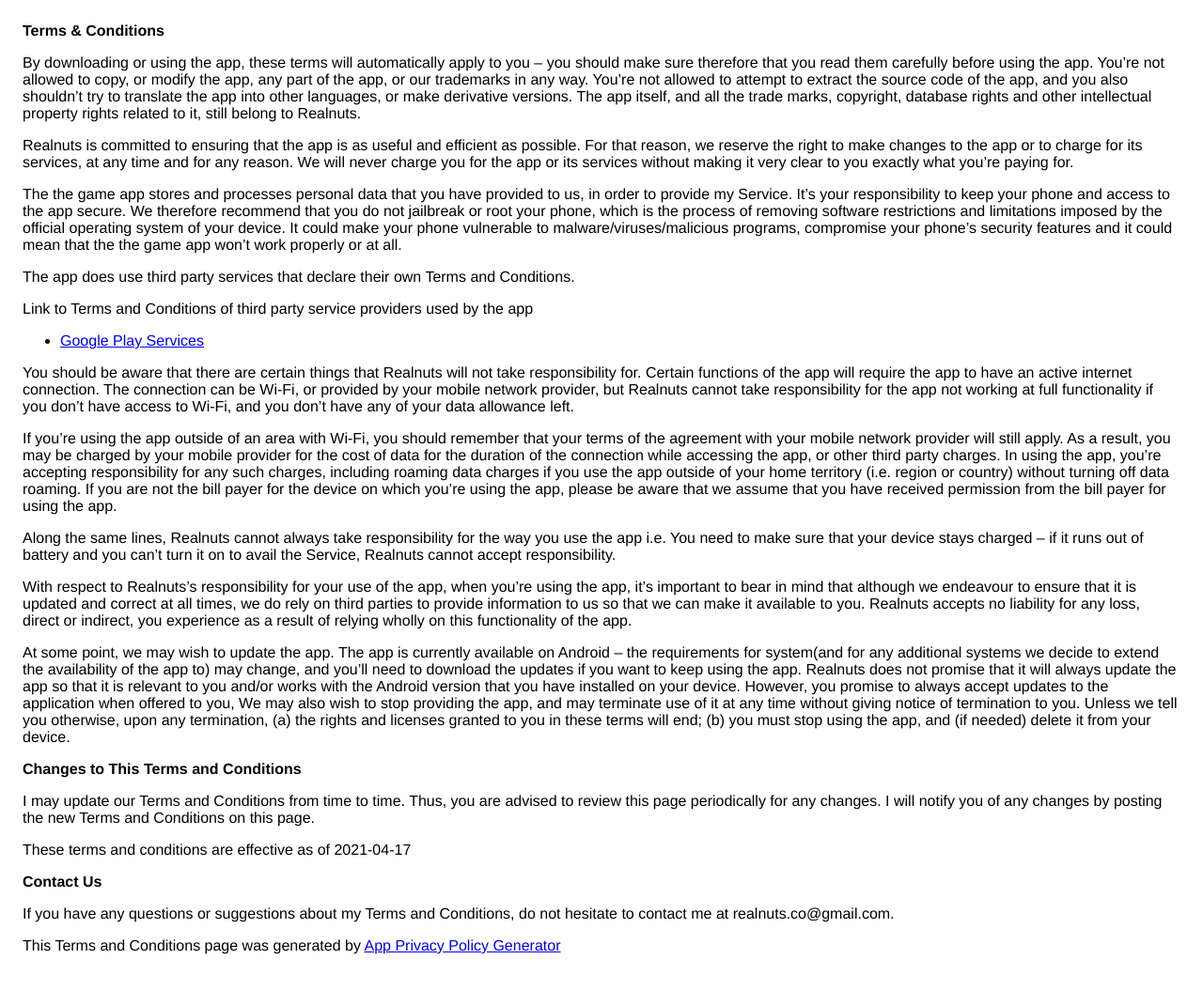
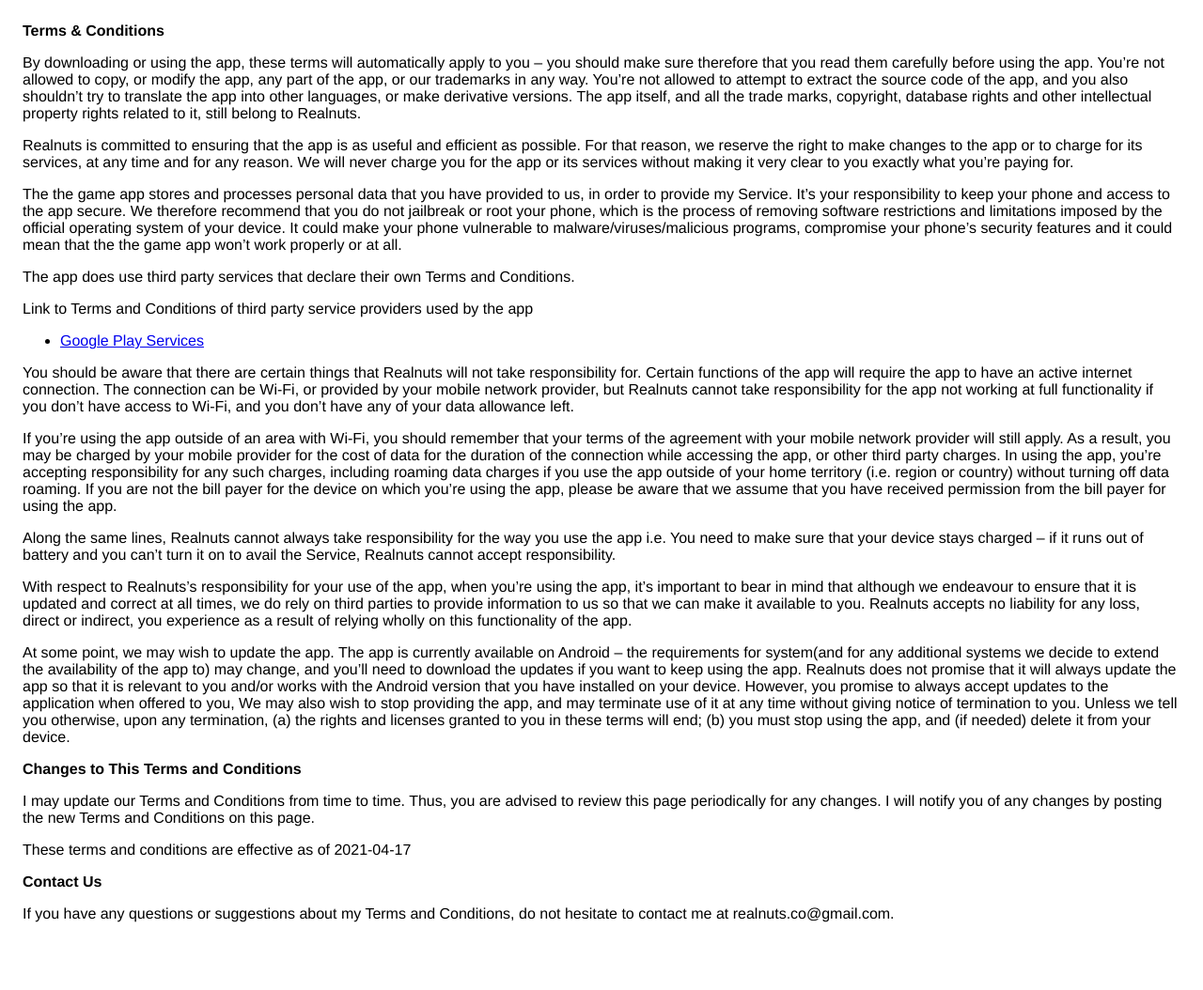
Before and after one commit to realnuts/realnuts.github.io, a plain HTML site: page terms.html in a window 1280 px wide. Shown: the whole page at 94% size. After the commit the page ends 1022 px from the top, so only its background shows below. Drawn offline with Linux system fonts and the light colour scheme.

Commit message:
Update terms.html

```diff
--- a/terms.html
+++ b/terms.html
@@ -108,6 +108,6 @@
                   If you have any questions or suggestions about my
                   Terms and Conditions, do not hesitate to contact me
                   at realnuts.co@gmail.com.
-                </p> <p>This Terms and Conditions page was generated by <a href="https://app-privacy-policy-generator.nisrulz.com/" target="_blank" rel="noopener noreferrer">App Privacy Policy Generator</a></p>
-    </body>
+                </p>
+        </body>
     </html>
```
